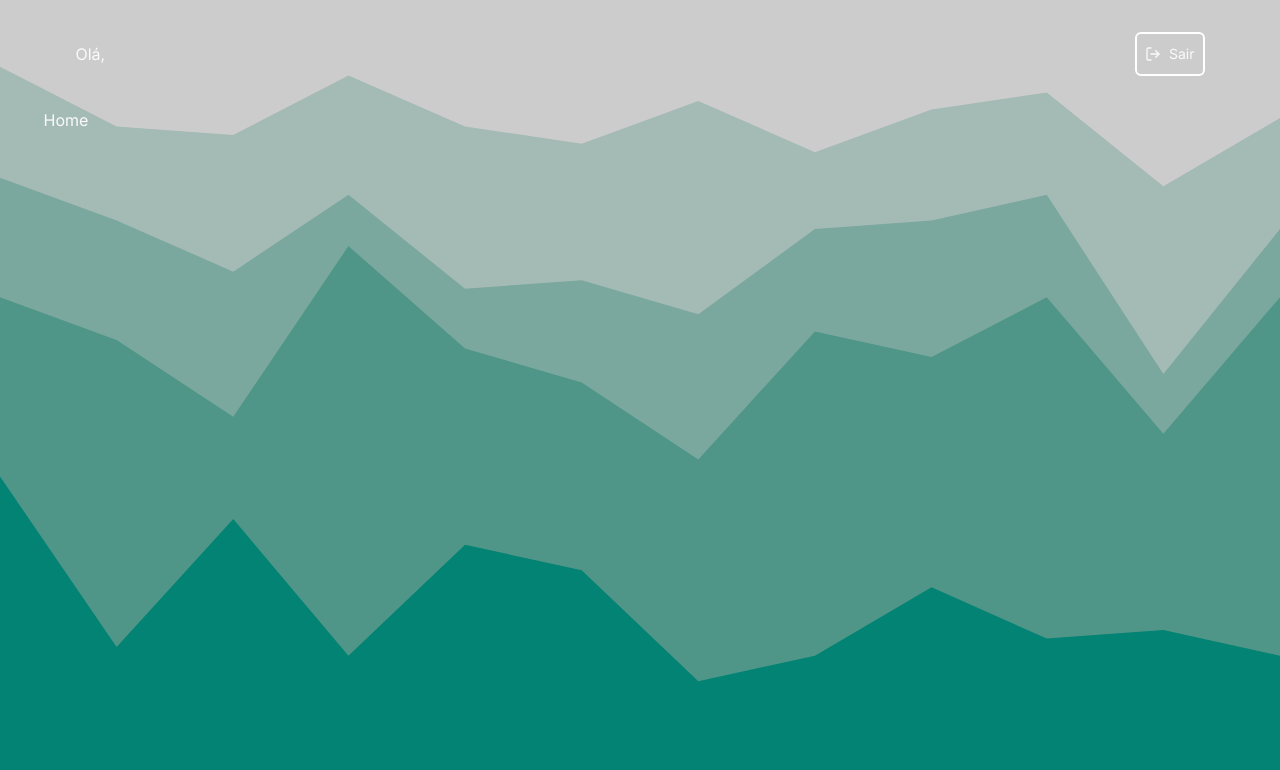
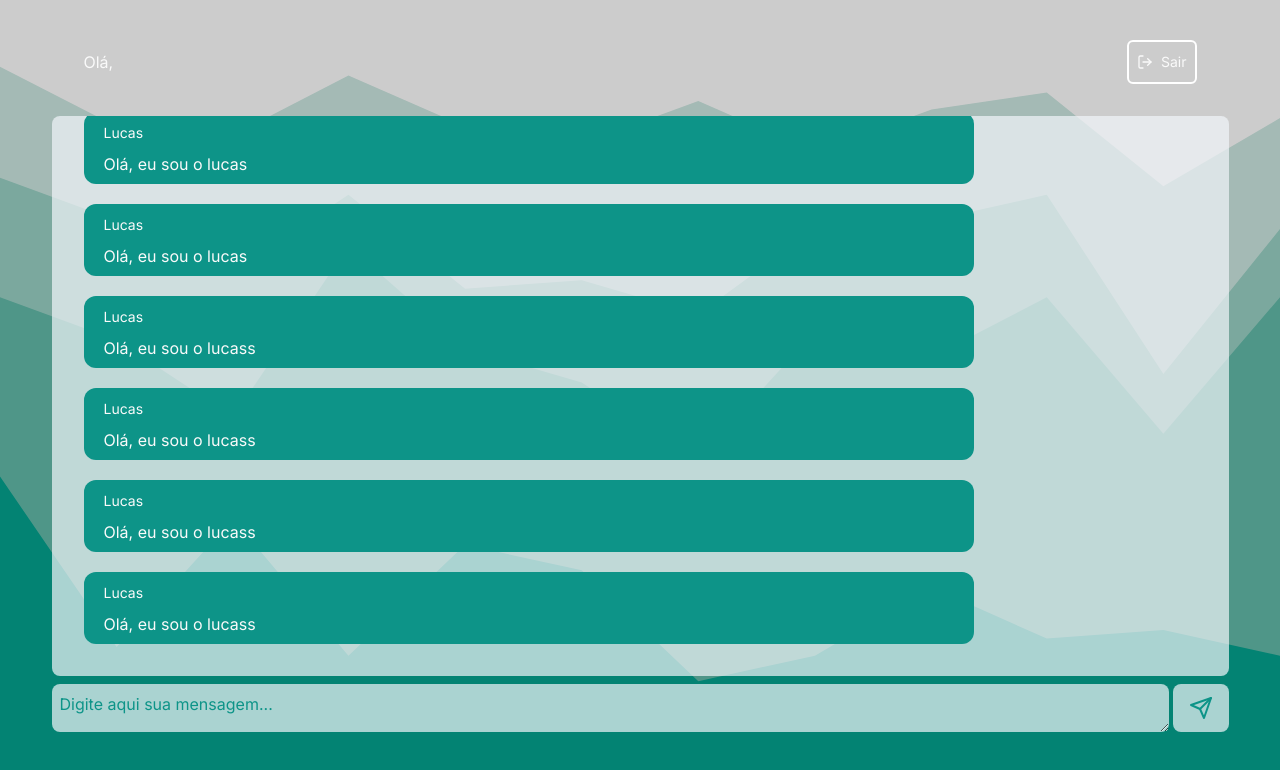
Before and after one commit to lucasabdouni/web-chat-1.0, a Next.js app: page /home in a window 1280 px wide. Shown: the top 770 px of the page. Built offline with nearby package versions, Linux system fonts and the light colour scheme.

Commit message:
feat: create page home and components

```diff
--- a/src/app/(chat)/home/page.tsx
+++ b/src/app/(chat)/home/page.tsx
@@ -1,13 +1,33 @@
+import { CartMessage } from '@/app/components/cartMessage'
 import Header from '@/app/components/header'
+import InputMessage from '@/app/components/inputMessage'
 
 export default function Home() {
   return (
     <div className="w-full h-screen">
-      <div className="w-full max-w-[1193px] mx-auto">
+      <section className="w-full max-w-[1193px] mx-auto p-2">
         <Header />
 
-        <h1>Home</h1>
-      </div>
+        <div className="w-full h-full max-h-[70vh] flex flex-col gap-5 bg-slate-100 bg-opacity-70 rounded-lg p-8 justify-end overflow-y-scroll">
+          <CartMessage
+            name="Lucas"
+            message="Olá, eu sou o lasdasdasasdasdsas"
+          />
+          <CartMessage name="Lucas" message="Olá, eu sou o lucas" />
+
+          <CartMessage
+            name="Lucas"
+            message="Olá, eu sou o lucasOlá, eu sou o lucasOlá, eu sou o lucasOlá, eu sou o lucasOlá, eu sou o lucasOlá, eu sou o lucasOlá, eu sou o lucasOlá, eu sou o lucasOlá, eu sou o lucasOlá, eu sou o lucasOlá, eu sou o lucasOlá, eu sou o lucasOlá, eu sou o lucasOlá, eu sou o lucasOlá, eu sou o lucasOlá, eu sou o lucasOlá, eu sou o lucasOlá, eu sou o lucasOlá, eu sou o lucasOlá, eu sou o lucasOlá, eu sou o lucasOlá, eu sou o lucas"
+          />
+          <CartMessage name="Lucas" message="Olá, eu sou o lucas" />
+          <CartMessage name="Lucas" message="Olá, eu sou o lucas" />
+          <CartMessage name="Lucas" message="Olá, eu sou o lucass" />
+          <CartMessage name="Lucas" message="Olá, eu sou o lucass" />
+          <CartMessage name="Lucas" message="Olá, eu sou o lucass" />
+          <CartMessage name="Lucas" message="Olá, eu sou o lucass" />
+        </div>
+        <InputMessage />
+      </section>
     </div>
   )
 }
--- /dev/null
+++ b/src/app/components/cartMessage.tsx
@@ -0,0 +1,13 @@
+interface CartMessageProps {
+  name: string
+  message: string
+}
+
+export function CartMessage({ message, name }: CartMessageProps) {
+  return (
+    <div className="max-w-[80%] w-full bg-teal-600 px-5 py-2 rounded-xl">
+      <span className="text-sm">{name}</span>
+      <p className="mt-2 w-full">{message}</p>
+    </div>
+  )
+}
--- /dev/null
+++ b/src/app/components/inputMessage.tsx
@@ -0,0 +1,17 @@
+'use client'
+
+import { Send } from 'lucide-react'
+
+export default function InputMessage() {
+  return (
+    <div className="w-full flex gap-1 mt-2">
+      <textarea
+        className="flex-1 flex item-center justify-center p-2 h-12 bg-slate-100 text-teal-600 placeholder:text-teal-600 bg-opacity-70 rounded-lg"
+        placeholder="Digite aqui sua mensagem..."
+      />
+      <button className="bg-slate-100 bg-opacity-70 text-teal-600 px-4 rounded-lg hover:bg-opacity-100">
+        <Send />
+      </button>
+    </div>
+  )
+}
```
